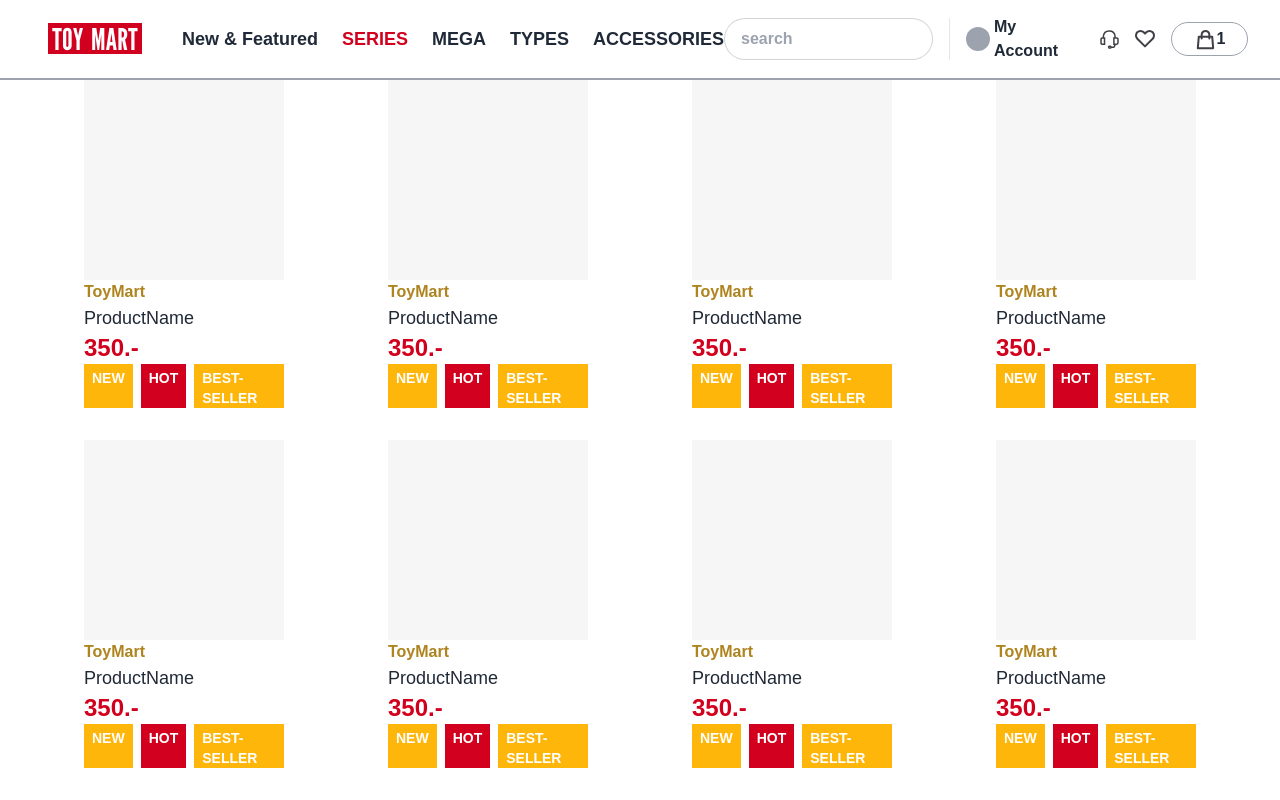
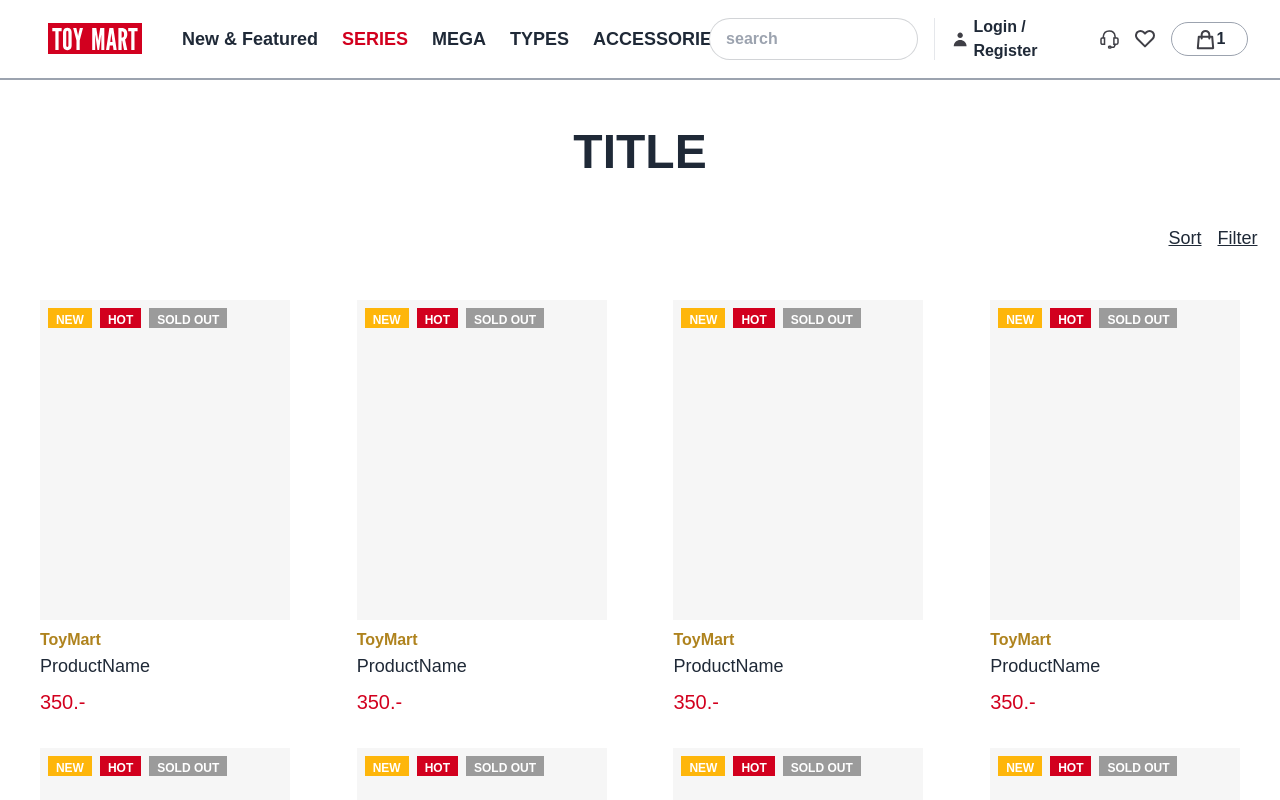
Before and after one commit to nitichaikardkarnklai/cc16-group-project-front, a React (Vite) app: page /series in a window 1280 px wide. Shown: the top 800 px of the page. Built offline with nearby package versions, Linux system fonts and the light colour scheme; a web font is replaced by a local one.

Commit message:
add productCard and productComtainer

```diff
--- /dev/null
+++ b/src/assets/icon/UserIcon.jsx
@@ -0,0 +1,20 @@
+import React from 'react';
+
+export default function UserIcon({ size = '20px' }) {
+  return (
+    <svg
+      width={size}
+      height={size}
+      viewBox='0 0 20 20'
+      fill='none'
+      xmlns='http://www.w3.org/2000/svg'
+    >
+      <path
+        fillRule='evenodd'
+        clipRule='evenodd'
+        d='M10 9C10.7956 9 11.5587 8.68393 12.1213 8.12132C12.6839 7.55871 13 6.79565 13 6C13 5.20435 12.6839 4.44129 12.1213 3.87868C11.5587 3.31607 10.7956 3 10 3C9.20435 3 8.44129 3.31607 7.87868 3.87868C7.31607 4.44129 7 5.20435 7 6C7 6.79565 7.31607 7.55871 7.87868 8.12132C8.44129 8.68393 9.20435 9 10 9ZM3 18C3 17.0807 3.18106 16.1705 3.53284 15.3212C3.88463 14.4719 4.40024 13.7003 5.05025 13.0503C5.70026 12.4002 6.47194 11.8846 7.32122 11.5328C8.1705 11.1811 9.08075 11 10 11C10.9193 11 11.8295 11.1811 12.6788 11.5328C13.5281 11.8846 14.2997 12.4002 14.9497 13.0503C15.5998 13.7003 16.1154 14.4719 16.4672 15.3212C16.8189 16.1705 17 17.0807 17 18H3Z'
+        fill='#3F3F46'
+      />
+    </svg>
+  );
+}
--- a/src/layouts/CustomerFooter.jsx
+++ b/src/layouts/CustomerFooter.jsx
@@ -9,7 +9,7 @@ import BitCoinIcon from '../assets/icon/BitCoinIcon';
 
 export default function CustomerFooter() {
   return (
-    <div className=' w-full'>
+    <div className=' w-full mt-36'>
       <div className='w-full h-[4rem] flex justify-start items-center gap-6 px-8 bg-grayFooter'>
         <div className=' font-semibold text-xl'>FOLLOW US ON</div>
         <div className='flex gap-4'>
--- a/src/layouts/CustomerNavBar.jsx
+++ b/src/layouts/CustomerNavBar.jsx
@@ -12,6 +12,7 @@ import { useEffect } from 'react';
 import FeatureMenuList from './components/FeatureMenuList';
 import { Link } from 'react-router-dom';
 import useAuth from '../hooks/use-auth';
+import UserIcon from '../assets/icon/UserIcon';
 
 const openState = {
   feature: false,
@@ -135,8 +136,8 @@ export default function CustomerNavBar() {
   };
 
   return (
-    <div>
-      <div className='sticky top-0 flex w-full h-[5rem] bg-white justify-between items-center px-8 border-b-2 border-gray-400 z-50'>
+    <div className='sticky top-0 z-50'>
+      <div className='flex w-full h-[5rem] bg-white justify-between items-center px-8 border-b-2 border-gray-400 '>
         <div className='flex gap-6  items-center font-semibold'>
           <Link to='/'>
             <div className='btn bg-transparent border-none shadow-none hover:bg-transparent'>
@@ -185,11 +186,17 @@ export default function CustomerNavBar() {
           </div>
           <div className='flex items-center gap-4'>
             <Link to='/my-account-page'>
-              {}
-              <div className='flex  justify-center items-center gap-1'>
-                <div className='w-[24px] h-[24px] bg-gray-400 rounded-full'></div>
-                <div>My Account</div>
-              </div>
+              {authUser ? (
+                <div className='flex  justify-center items-center gap-1'>
+                  <div className='w-[24px] h-[24px] bg-gray-400 rounded-full'></div>
+                  <div>My Account</div>
+                </div>
+              ) : (
+                <div className='flex  justify-center items-center gap-1'>
+                  <UserIcon />
+                  <div>Login / Register</div>
+                </div>
+              )}
             </Link>
             <div>
               <HeadPhoneIcon />
@@ -208,7 +215,7 @@ export default function CustomerNavBar() {
           </div>
         </div>
       </div>
-      <div className='absolute w-full bg-white'>
+      <div className='absolute w-full bg-white z-50'>
         {open.feature && <FeatureMenuList />}
         {open.series && <SeriesMenulist link={'/series'} />}
         {open.mega && <Menulist link={'/mega'} />}
--- a/src/layouts/ProductsContainer.jsx
+++ b/src/layouts/ProductsContainer.jsx
@@ -1,9 +1,15 @@
 import React from 'react';
 import ProductCard from './components/ProductCard';
 
-export default function ProductsContainer() {
+export default function ProductsContainer({ title = 'TITLE' }) {
   return (
-    <div className='grid grid-cols-4 gap-8 mx-12'>
+    <div className='flex flex-col justify-center items-center'>
+      <h1 className='text-5xl p-12 font-semibold'>{title}</h1>
+      <div className='flex w-[1235px] gap-4 justify-end mb-12'>
+        <p className='text-lg font-medium underline'>Sort</p>
+        <p className='text-lg font-medium underline'>Filter</p>
+      </div>
+      <div className='grid grid-cols-4 gap-8 w-[1235px] mx-auto'>
         <ProductCard />
         <ProductCard />
         <ProductCard />
@@ -18,5 +24,6 @@ export default function ProductsContainer() {
         <ProductCard />
         <ProductCard />
       </div>
+    </div>
   );
 }
--- a/src/layouts/components/ProductCard.jsx
+++ b/src/layouts/components/ProductCard.jsx
@@ -2,22 +2,22 @@ import React from 'react';
 
 export default function ProductCard() {
   return (
-    <div className='relative w-[200px] flex flex-col  mx-auto'>
-      <div className='w-[200px] h-[200px] bg-grayBg100'></div>
+    <div className='relative w-[250px] flex flex-col gap-2 mx-auto'>
+      <div className='w-[250px] h-[320px] bg-grayBg100'></div>
       <div className='flex flex-col w-full items-start'>
         <div className=' font-semibold text-goldToyMart'>ToyMart</div>
         <div className='font-medium text-lg'>ProductName</div>
-        <div className='font-semibold text-2xl text-redHero'>350.-</div>
+        <div className='font-medium text-xl mt-2 text-redHero'>350.-</div>
       </div>
-      <div className='flex gap-2'>
-        <div className='text-sm bg-yellowNew px-2 pt-1 font-bold text-white'>
+      <div className='absolute top-2 left-2 flex gap-2'>
+        <div className='text-xs bg-yellowNew px-2 pt-1 font-semibold text-white'>
           NEW
         </div>
-        <div className='text-sm bg-redHero px-2 pt-1 font-bold text-white'>
+        <div className='text-xs bg-redHero px-2 pt-1 font-semibold text-white'>
           HOT
         </div>
-        <div className='text-sm bg-yellowNew px-2 pt-1 font-bold text-white'>
-          BEST-SELLER
+        <div className='text-xs bg-grayBg200 px-2 pt-1 font-semibold text-white'>
+          SOLD OUT
         </div>
       </div>
     </div>
```
Also changed, not shown: src/assets/user.svg (added). Lines whose indentation alone changed are shown as unchanged.
